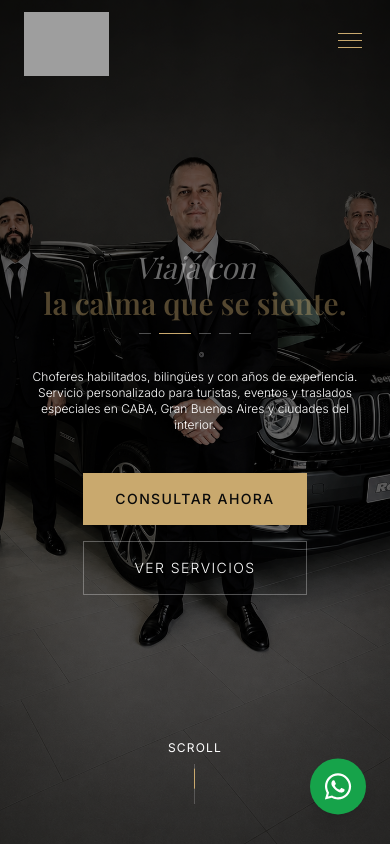
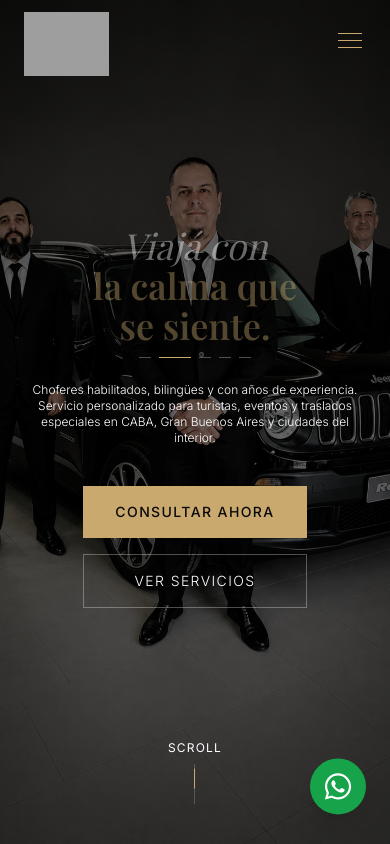
Before and after one commit to VM-Studio/traslados-roberto, a React (Vite) app: page / in a window 390 px wide. Shown: the top 844 px of the page. Built offline with nearby package versions, Linux system fonts and the light colour scheme; grey boxes are pictures that could not be loaded; a web font is replaced by a local one.

Commit message:
Hero: agrandar tipografía solo en mobile para los 2 primeros títulos rotativos

```diff
--- a/src/components/Hero.jsx
+++ b/src/components/Hero.jsx
@@ -24,9 +24,13 @@ export default function Hero() {
     { line1: t('hero_title_9'), line2: t('hero_title_10') },
   ]
 
-  // Mismo tamaño de tipografía para todos los títulos, elegido para que
-  // entren cómodas incluso las frases más largas, sin romper el layout.
-  const titleSizeClass = 'text-3xl sm:text-4xl md:text-6xl'
+  // Mismo tamaño de tipografía para todos los títulos en sm/desktop.
+  // Solo en mobile, los primeros dos títulos (los más cortos) se ven un
+  // poco más grandes que el resto para aprovechar mejor el espacio.
+  const titleSizeClass = (index) =>
+    index < 2
+      ? 'text-4xl sm:text-4xl md:text-6xl'
+      : 'text-3xl sm:text-4xl md:text-6xl'
 
   useEffect(() => {
     const interval = setInterval(() => {
@@ -74,10 +78,10 @@ export default function Hero() {
               transition={{ duration: 0.9, ease: 'easeInOut' }}
             >
               <h1 className="w-full text-center text-balance">
-                <span className={`block font-serif ${titleSizeClass} font-normal text-white italic`}>
+                <span className={`block font-serif ${titleSizeClass(currentTitle)} font-normal text-white italic`}>
                   {heroTitles[currentTitle].line1}
                 </span>
-                <span className={`block font-serif ${titleSizeClass} font-semibold text-brand-gold`}>
+                <span className={`block font-serif ${titleSizeClass(currentTitle)} font-semibold text-brand-gold`}>
                   {heroTitles[currentTitle].line2}
                 </span>
               </h1>
```
